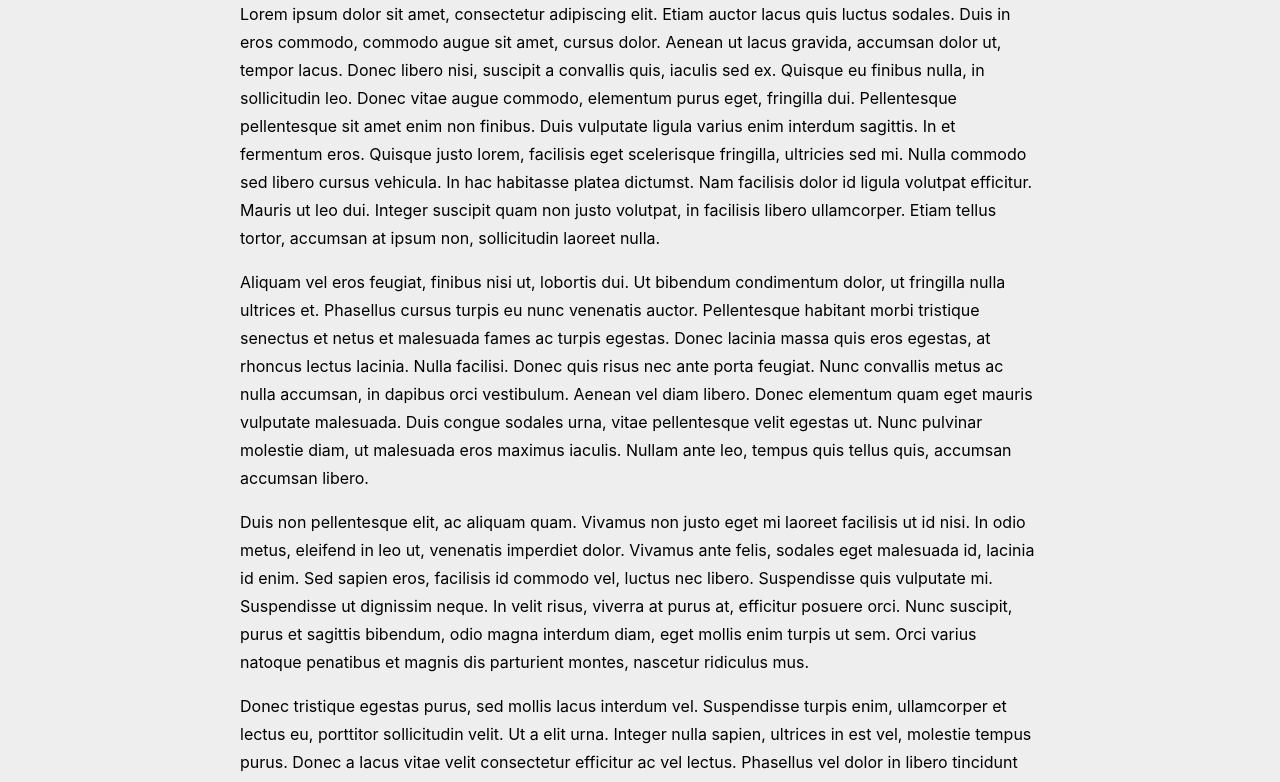
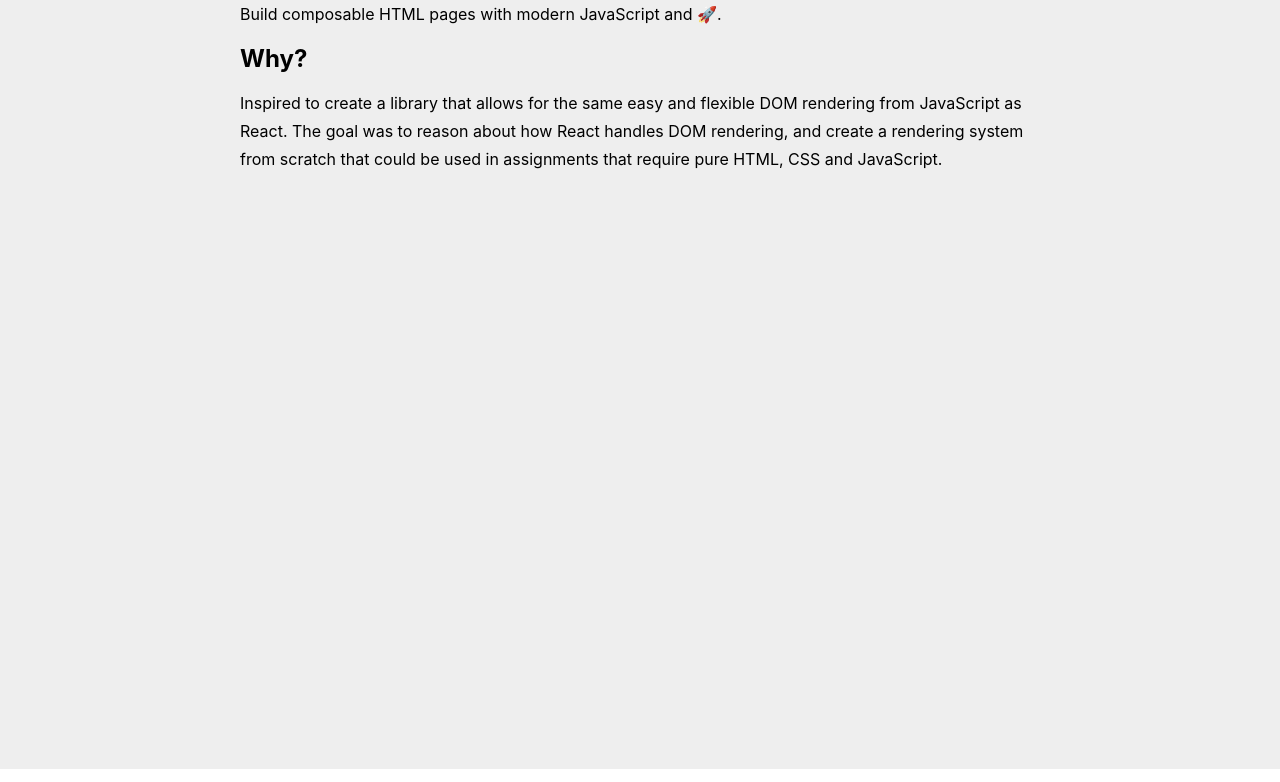
Before and after one commit to fshauge/rocket, a website with bundled scripts: page src/index.html in a window 1280 px wide. Shown: the part 135-917 px from the top of the page. Built offline with nearby package versions, Linux system fonts and the light colour scheme.

Commit message:
Update App content

```diff
--- a/src/css/style.css
+++ b/src/css/style.css
@@ -8,10 +8,6 @@
 body {
   font-family: -apple-system, BlinkMacSystemFont, 'Segoe UI', Roboto, Oxygen, Ubuntu, Cantarell, 'Open Sans', 'Helvetica Neue', sans-serif;
   font-size: 16px;
-}
-
-h1 {
-  font-size: 2em;
 }
 
 p {
@@ -59,12 +55,12 @@ nav > ul > li > div > a:hover {
 
 /* Content styling */
 
-section {
+div > div {
   background-color: #eee;
   min-height: 100vh;
 }
 
-section > div {
+div > div > div {
   max-width: 800px;
   margin: auto;
   padding: 1.5em;
--- a/src/js/containers/App/index.js
+++ b/src/js/containers/App/index.js
@@ -12,7 +12,7 @@ export default () => [
     null
   ),
   Rocket.createElement(
-    'section',
+    'div',
     null,
     Rocket.createElement(
       'div',
@@ -21,32 +21,28 @@ export default () => [
         Rocket.createElement(
           'h1',
           null,
-          'Lorem ipsum'
+          'Rocket'
         ),
         Rocket.createElement(
           'p',
           null,
-          'Lorem ipsum dolor sit amet, consectetur adipiscing elit. Etiam auctor lacus quis luctus sodales. Duis in eros commodo, commodo augue sit amet, cursus dolor. Aenean ut lacus gravida, accumsan dolor ut, tempor lacus. Donec libero nisi, suscipit a convallis quis, iaculis sed ex. Quisque eu finibus nulla, in sollicitudin leo. Donec vitae augue commodo, elementum purus eget, fringilla dui. Pellentesque pellentesque sit amet enim non finibus. Duis vulputate ligula varius enim interdum sagittis. In et fermentum eros. Quisque justo lorem, facilisis eget scelerisque fringilla, ultricies sed mi. Nulla commodo sed libero cursus vehicula. In hac habitasse platea dictumst. Nam facilisis dolor id ligula volutpat efficitur. Mauris ut leo dui. Integer suscipit quam non justo volutpat, in facilisis libero ullamcorper. Etiam tellus tortor, accumsan at ipsum non, sollicitudin laoreet nulla.'
+          'Build composable HTML pages with modern JavaScript and 🚀.'
         ),
         Rocket.createElement(
-          'p',
+          'section',
           null,
-          'Aliquam vel eros feugiat, finibus nisi ut, lobortis dui. Ut bibendum condimentum dolor, ut fringilla nulla ultrices et. Phasellus cursus turpis eu nunc venenatis auctor. Pellentesque habitant morbi tristique senectus et netus et malesuada fames ac turpis egestas. Donec lacinia massa quis eros egestas, at rhoncus lectus lacinia. Nulla facilisi. Donec quis risus nec ante porta feugiat. Nunc convallis metus ac nulla accumsan, in dapibus orci vestibulum. Aenean vel diam libero. Donec elementum quam eget mauris vulputate malesuada. Duis congue sodales urna, vitae pellentesque velit egestas ut. Nunc pulvinar molestie diam, ut malesuada eros maximus iaculis. Nullam ante leo, tempus quis tellus quis, accumsan accumsan libero.'
-        ),
-        Rocket.createElement(
-          'p',
-          null,
-          'Duis non pellentesque elit, ac aliquam quam. Vivamus non justo eget mi laoreet facilisis ut id nisi. In odio metus, eleifend in leo ut, venenatis imperdiet dolor. Vivamus ante felis, sodales eget malesuada id, lacinia id enim. Sed sapien eros, facilisis id commodo vel, luctus nec libero. Suspendisse quis vulputate mi. Suspendisse ut dignissim neque. In velit risus, viverra at purus at, efficitur posuere orci. Nunc suscipit, purus et sagittis bibendum, odio magna interdum diam, eget mollis enim turpis ut sem. Orci varius natoque penatibus et magnis dis parturient montes, nascetur ridiculus mus.'
-        ),
-        Rocket.createElement(
-          'p',
-          null,
-          'Donec tristique egestas purus, sed mollis lacus interdum vel. Suspendisse turpis enim, ullamcorper et lectus eu, porttitor sollicitudin velit. Ut a elit urna. Integer nulla sapien, ultrices in est vel, molestie tempus purus. Donec a lacus vitae velit consectetur efficitur ac vel lectus. Phasellus vel dolor in libero tincidunt porta a eget diam. Vivamus est lectus, aliquet nec libero non, aliquet scelerisque felis. In sit amet rutrum arcu. Maecenas et augue a sapien faucibus rhoncus.'
-        ),
-        Rocket.createElement(
-          'p',
-          null,
-          'Fusce sit amet lobortis quam. Sed egestas, urna quis pretium dignissim, augue turpis cursus nisl, eu tempus velit dui quis est. Suspendisse scelerisque laoreet imperdiet. Mauris vel libero nisi. Sed vel odio accumsan, ultrices tellus eu, semper urna. Mauris malesuada lorem nec consectetur finibus. Vivamus vitae orci placerat quam fermentum mollis feugiat eu orci. Sed at nulla laoreet, pretium eros id, sollicitudin nisl. Maecenas aliquam quam ante, sed luctus odio dignissim sit amet. Vestibulum euismod facilisis rutrum. Class aptent taciti sociosqu ad litora torquent per conubia nostra, per inceptos himenaeos. Aliquam erat volutpat. In varius turpis ligula, et sodales ligula porttitor vitae.'
+          [
+            Rocket.createElement(
+              'h1',
+              null,
+              'Why?'
+            ),
+            Rocket.createElement(
+              'p',
+              null,
+              'Inspired to create a library that allows for the same easy and flexible DOM rendering from JavaScript as React. The goal was to reason about how React handles DOM rendering, and create a rendering system from scratch that could be used in assignments that require pure HTML, CSS and JavaScript.'
+            )
+          ]
         )
       ]
     )
```
